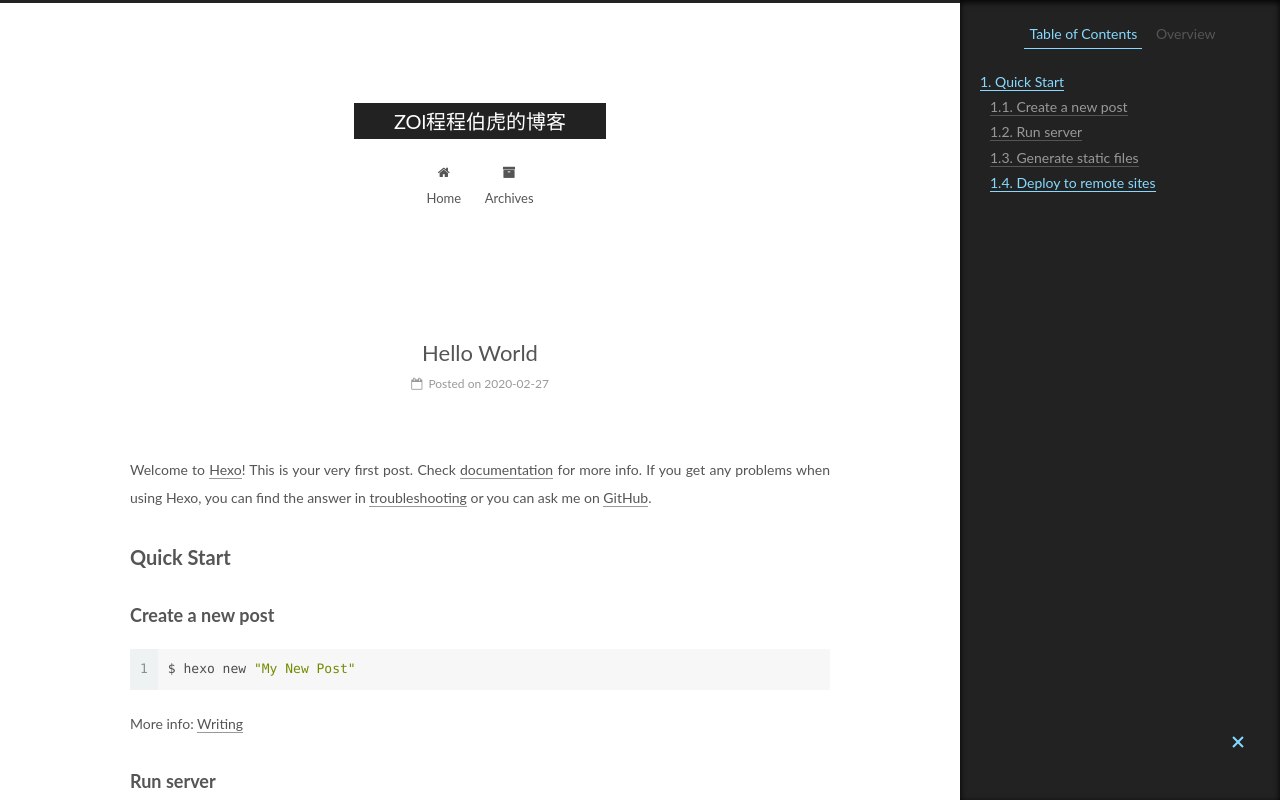
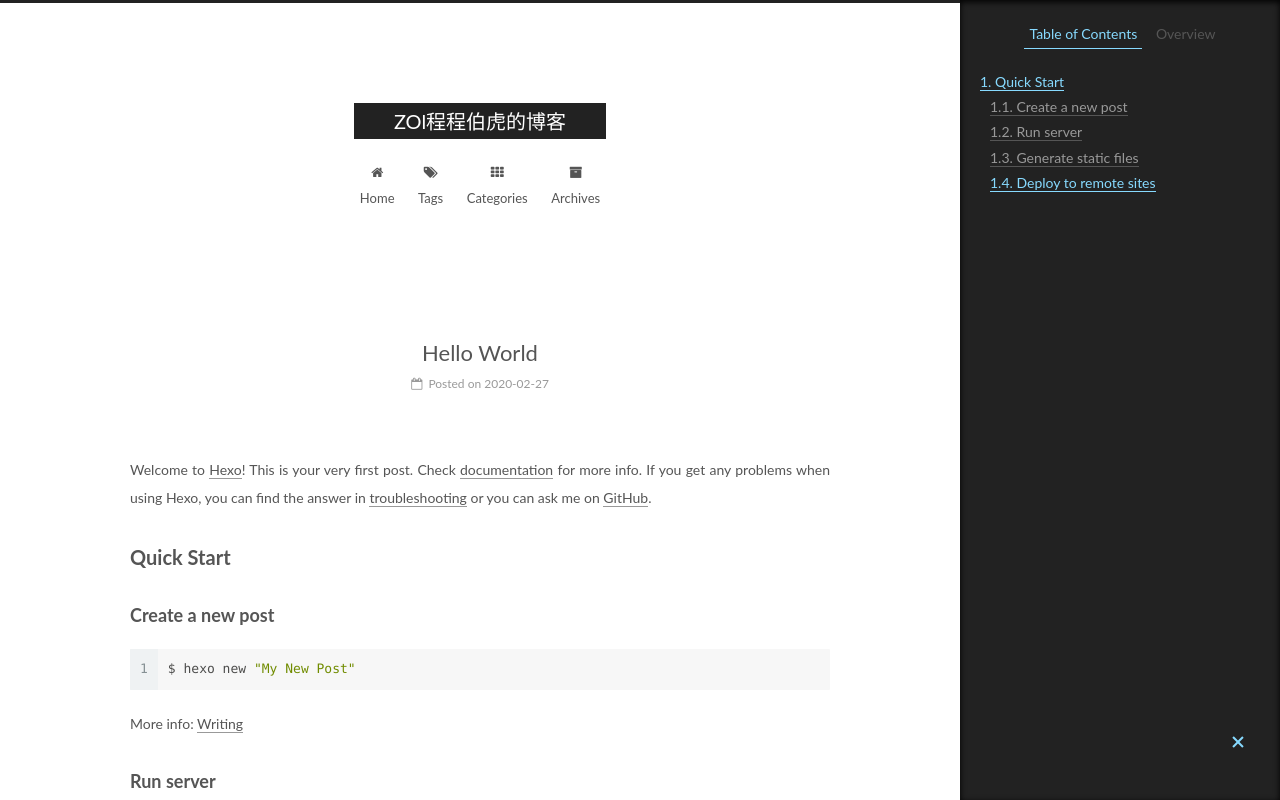
Before and after one commit to ZoltinZyc/ZoltinZyc.github.io, a plain HTML site: page 2020/02/27/hello-world/index.html in a window 1280 px wide. Shown: the top 800 px of the page. Drawn offline with Linux system fonts and the light colour scheme.

Commit message:
Site updated: 2020-02-28 14:50:13

```diff
--- a/2020/02/27/hello-world/index.html
+++ b/2020/02/27/hello-world/index.html
@@ -186,6 +186,26 @@
               <i class="menu-item-icon fa fa-fw fa-home"></i> <br />
 
             Home
+          </a>
+        </li>
+
+
+        <li class="menu-item menu-item-tags">
+          <a href="/tags/%20" rel="section">
+
+              <i class="menu-item-icon fa fa-fw fa-tags"></i> <br />
+
+            Tags
+          </a>
+        </li>
+
+
+        <li class="menu-item menu-item-categories">
+          <a href="/categories/%20" rel="section">
+
+              <i class="menu-item-icon fa fa-fw fa-th"></i> <br />
+
+            Categories
           </a>
         </li>
 
--- a/css/main.css
+++ b/css/main.css
@@ -1822,7 +1822,7 @@ pre .javascript .function {
   width: 4px;
   height: 4px;
   border-radius: 50%;
-  background: #eef1b9;
+  background: #ffbd0a;
 }
 .links-of-blogroll {
   font-size: 13px;
```
Also changed, not shown: 2020/02/27/我的第一篇文章/index.html (+20 -0 lines), archives/2020/02/index.html (+20 -0 lines), archives/2020/index.html (+20 -0 lines), archives/index.html (+20 -0 lines), index.html (+20 -0 lines).
